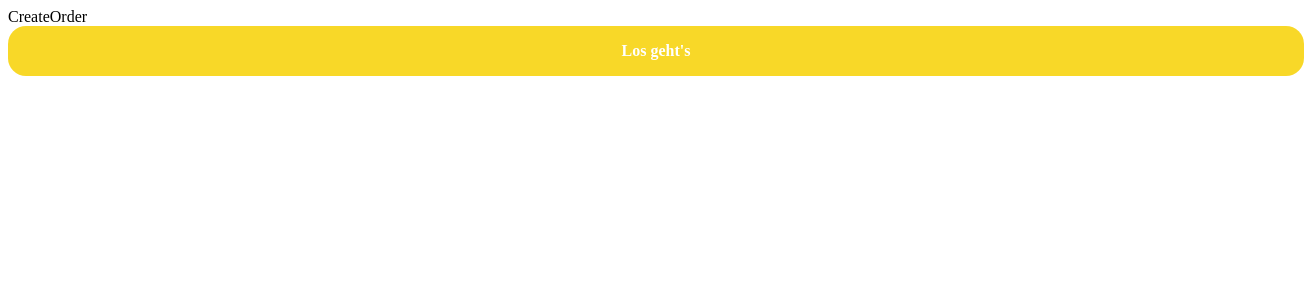
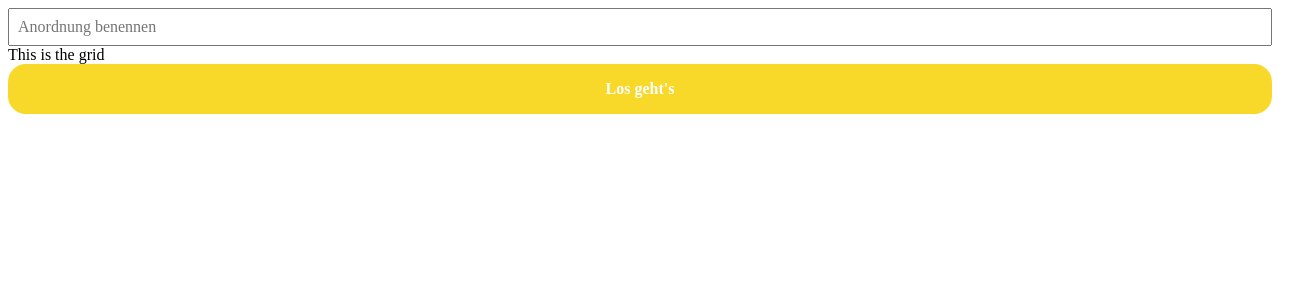
Before and after one commit to vincentrohde/steelcase-iot-client, a React (Create React App) app: page /create in a window 1280 px wide. Shown: the top 300 px of the page, 1304 px wide, since content can reach past the window. Built offline with nearby package versions, Linux system fonts and the light colour scheme.

Commit message:
add basic styling, Grid component

```diff
--- /dev/null
+++ b/src/components/Grid/Grid.js
@@ -0,0 +1,13 @@
+import React from 'react';
+
+import './Grid.scss';
+
+const Grid = () => {
+    return (
+        <div className="Grid">
+            This is the grid
+        </div>
+    );
+}
+
+export default Grid;
--- a/src/index.scss
+++ b/src/index.scss
@@ -3,4 +3,5 @@
 * {
     color: $black;
     font-family: "Avenir Next";
+    box-sizing: border-box;
 }
--- a/src/routes/CreateOrder/CreateOrder.js
+++ b/src/routes/CreateOrder/CreateOrder.js
@@ -1,18 +1,28 @@
 import React, { Component } from 'react';
 
+import Grid from '../../components/Grid/Grid';
 import CTAButton from '../../components/CTAButton/CTAButton';
+
 import './CreateOrder.scss';
 
 class CreateOrder extends Component {
     constructor(props) {
         super();
         this.probs = props;
+        this.title = "Anordnung benennen";
     }
 
     render() {
         return (
             <div className="Page CreateOrder">
-                CreateOrder
+                <input
+                    className="order-name"
+                    type="text"
+                    id="name"
+                    name="name"
+                    required
+                    placeholder={this.title} />
+                <Grid />
                 <div className="button-container">
                     <CTAButton />
                 </div>
--- a/src/routes/CreateOrder/CreateOrder.scss
+++ b/src/routes/CreateOrder/CreateOrder.scss
@@ -1,5 +1,12 @@
+@import "../../scss/variables";
+
 .CreateOrder {
-    .button-container {
-        margin: 0 auto;
+    //margin: 0 auto;
+
+    .order-name {
+        display: block;
+        width: 100%;
+        padding: $size-s;
+        font-size: 1rem;
     }
 }
```
Also changed, not shown: src/components/Grid/Grid.scss (added).
